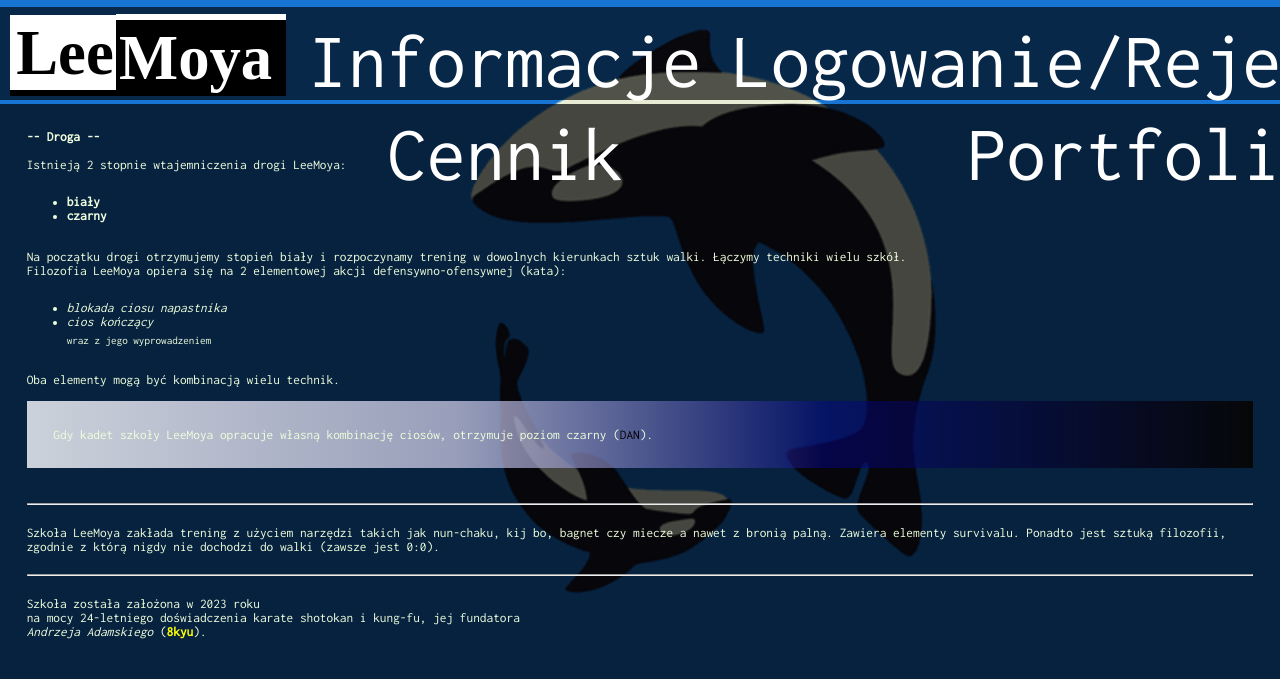
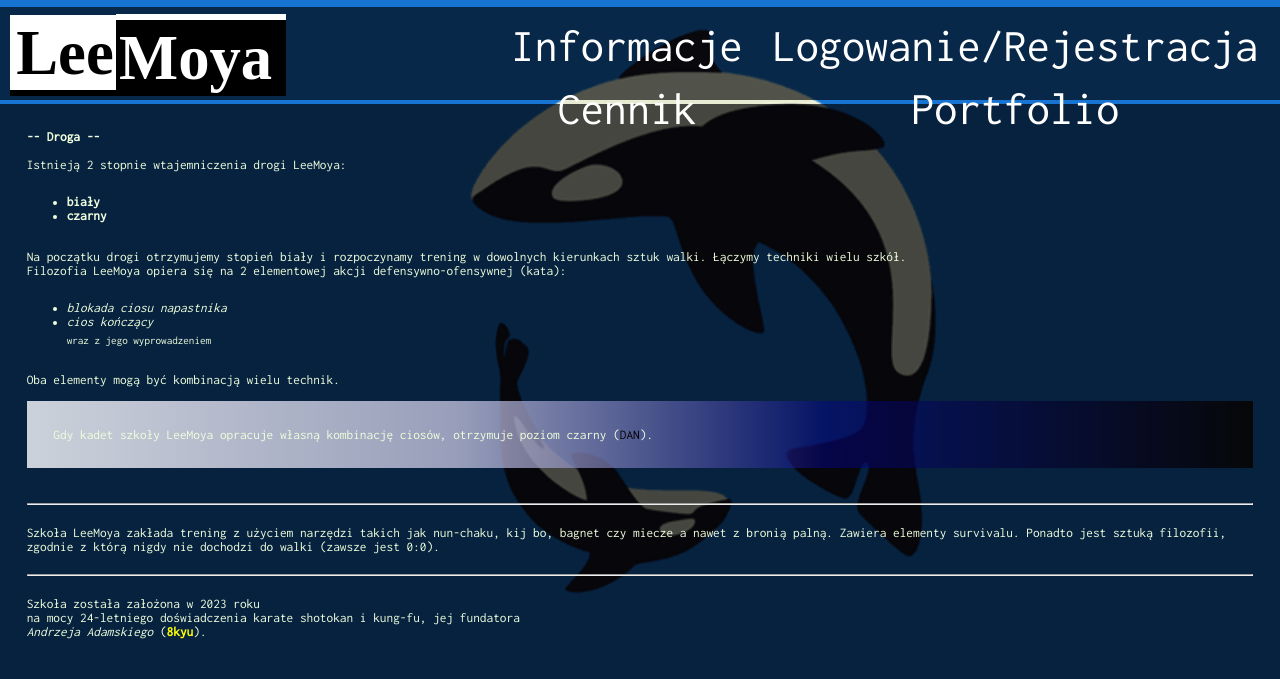
Before and after one commit to Vicky347/ngcssid-71395931, a PHP site: page /index.php in a window 1280 px wide. Shown: the top 679 px of the page. Run offline with PHP 8.4, Linux system fonts and the light colour scheme; some web fonts are replaced.

Commit message:
Add files via upload

```diff
--- a/hthead.php
+++ b/hthead.php
@@ -31,7 +31,6 @@ background: linear-gradient(90deg, rgba(252,252,255,0.8037257396813595) 0%, rgba
 filter: progid:DXImageTransform.Microsoft.gradient(startColorstr="#fcfcff",endColorstr="#070707",GradientType=1);
 	}
 	a {
-		font-size:1.7em;
 		color:white;
 		text-decoration:none;
 		font-family:'Inconsolata', cursive;
```
